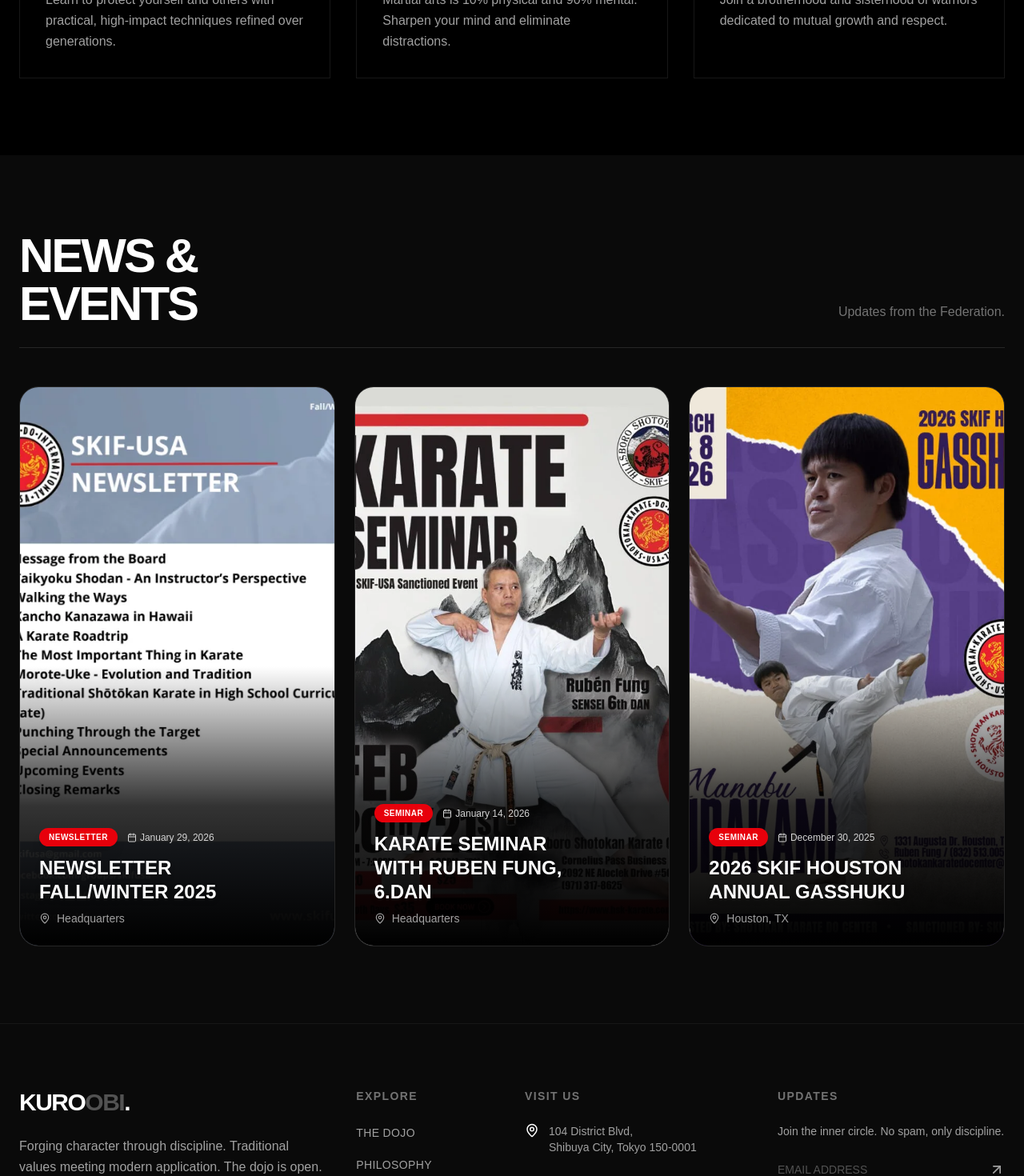
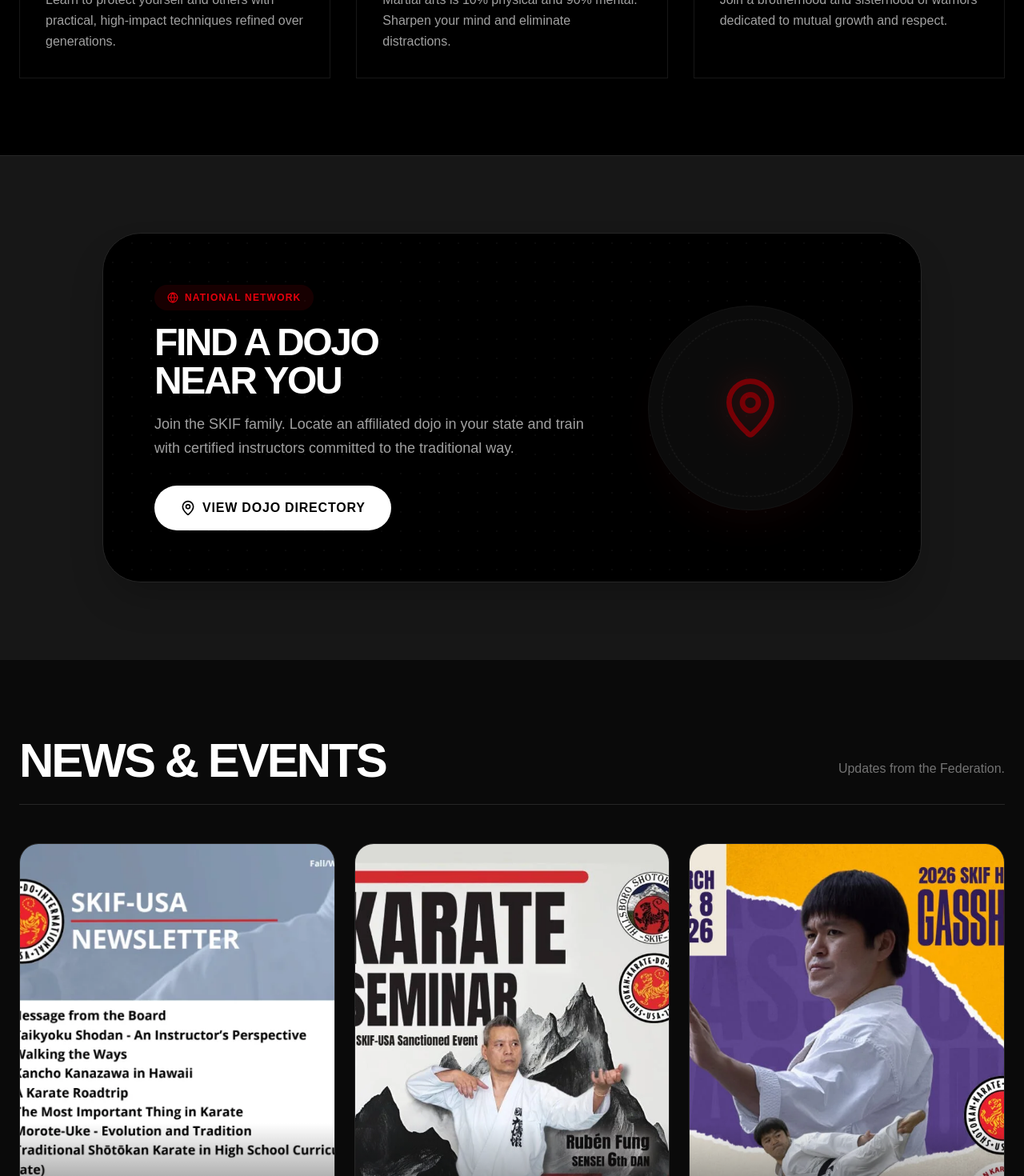
Before and after one commit to davidherascu-tx/skifusa, a Next.js app: page / in a window 1280 px wide. Shown: the part 1330-2800 px from the top of the page at 80% size. Built offline with nearby package versions, Linux system fonts and the light colour scheme.

Commit message:
page "Find dojo, Footer and Navbar changes

```diff
--- a/app/page.tsx
+++ b/app/page.tsx
@@ -1,6 +1,6 @@
 import Navbar from "@/components/Navbar";
 import Image from "next/image";
-import { Shield, Target, Users, ArrowRight, Mail, Calendar, MapPin } from "lucide-react";
+import { Shield, Target, Users, ArrowRight, Mail, Calendar, MapPin, Search, Globe } from "lucide-react";
 
 export default function Home() {
   return (
@@ -113,14 +113,56 @@
         </div>
       </section>
 
-      {/* 3. NEWS & EVENTS SECTION */}
-      <section id="news" className="py-24 px-6 bg-neutral-950">
+      {/* 3. FIND A DOJO SECTION */}
+      <section id="find-dojo" className="py-24 px-6 bg-neutral-900 border-t border-neutral-800 relative overflow-hidden">
+         {/* Background Glow Effect */}
+         <div className="absolute top-1/2 left-1/2 -translate-x-1/2 -translate-y-1/2 w-[600px] h-[600px] bg-red-600/5 rounded-full blur-[100px] -z-10" />
+
+         <div className="container mx-auto max-w-5xl">
+            <div className="bg-black rounded-[3rem] p-8 md:p-16 border border-neutral-800 relative overflow-hidden flex flex-col md:flex-row items-center gap-12 shadow-2xl">
+
+                {/* Dotted Pattern Overlay */}
+                <div className="absolute inset-0 opacity-20 pointer-events-none" style={{ backgroundImage: 'radial-gradient(#333 1px, transparent 1px)', backgroundSize: '24px 24px' }}></div>
+
+                {/* Left Text */}
+                <div className="flex-1 relative z-10 text-center md:text-left flex flex-col items-center md:items-start">
+                    <div className="inline-flex items-center gap-2 text-red-600 font-bold uppercase tracking-widest text-xs mb-4 bg-red-600/10 px-4 py-2 rounded-full">
+                        <Globe size={14} /> National Network
+                    </div>
+                    <h2 className="text-4xl md:text-5xl font-black uppercase tracking-tighter mb-4 text-white">
+                        Find a Dojo <br/> Near You
+                    </h2>
+                    <p className="text-neutral-400 text-lg leading-relaxed mb-8">
+                        Join the SKIF family. Locate an affiliated dojo in your state and train with certified instructors committed to the traditional way.
+                    </p>
+
+                    {/* BUTTON REPLACING SEARCH BAR */}
+                    <button className="bg-white text-black hover:bg-neutral-200 px-8 py-4 rounded-full font-bold uppercase tracking-wider transition-colors shadow-lg flex items-center justify-center gap-2 w-fit">
+                        <MapPin size={20} /> View Dojo Directory
+                    </button>
+                </div>
+
+                {/* Right Visual (Abstract Map/Icon) */}
+                <div className="relative z-10 w-full md:w-1/3 flex justify-center">
+                    <div className="relative w-48 h-48 md:w-64 md:h-64 bg-neutral-900 rounded-full flex items-center justify-center border border-neutral-800 shadow-2xl shadow-red-900/20 animate-[pulse_4s_ease-in-out_infinite]">
+                        <div className="absolute inset-4 border border-dashed border-neutral-700 rounded-full animate-[spin_20s_linear_infinite]" />
+                        <MapPin size={80} className="text-red-600 drop-shadow-[0_0_15px_rgba(220,38,38,0.5)]" />
+                    </div>
+                </div>
+
+            </div>
+         </div>
+      </section>
+
+      {/* 4. NEWS & EVENTS SECTION */}
+      <section id="news" className="py-24 px-6 bg-neutral-950 border-t border-neutral-900">
         <div className="container mx-auto">
-          <div className="flex flex-col md:flex-row justify-between items-end mb-12 border-b border-neutral-800 pb-6">
-            <h2 className="text-4xl md:text-6xl font-black uppercase tracking-tighter">
-              News & <br /> <span className="text-white">Events</span>
+          {/* UPDATED HEADER: Centered on Mobile, Row on Desktop */}
+          <div className="flex flex-col md:flex-row justify-between items-center md:items-end mb-12 border-b border-neutral-800 pb-6">
+            <h2 className="text-4xl md:text-6xl font-black uppercase tracking-tighter text-center md:text-left">
+              News & <span className="text-white">Events</span>
             </h2>
-            <p className="text-neutral-500 mb-2">Updates from the Federation.</p>
+            <p className="text-neutral-500 mb-2 mt-4 md:mt-0 text-center md:text-right">Updates from the Federation.</p>
           </div>
 
           <div className="grid md:grid-cols-3 gap-6">
@@ -174,23 +216,21 @@
             src={image}
             alt={title}
             fill
-            // Added 'group-active:' classes for mobile touch feedback
             className="object-cover transition-transform duration-700 group-hover:scale-105 group-active:scale-105"
          />
       </div>
 
       {/* Hover/Active Background Overlay */}
-      {/* Visible on hover (Desktop) OR Active/Touch (Mobile) */}
       <div className="absolute inset-0 bg-black/30 opacity-0 group-hover:opacity-100 group-active:opacity-100 transition-opacity duration-500" />
 
-      {/* Dark Overlay Gradient (Bottom only, permanent) */}
+      {/* Dark Overlay Gradient (Bottom only) */}
       <div className="absolute inset-x-0 bottom-0 h-1/2 bg-gradient-to-t from-black via-black/80 to-transparent" />
 
       {/* Content Area */}
       <div className="absolute inset-0 p-6 flex flex-col justify-end z-20">
          <div className="flex items-end justify-between w-full gap-4">
 
-             {/* Left Text Info - Changed 'w-full' to 'flex-1' so it doesn't push the arrow off screen on mobile */}
+             {/* Left Text Info */}
              <div className="flex flex-col items-start flex-1 pr-2">
 
                  {/* CATEGORY & DATE */}
@@ -213,9 +253,6 @@
              </div>
 
              {/* Arrow Button */}
-             {/* MOBILE (Default): opacity-100 translate-y-0 (Always Visible)
-                DESKTOP (md:): opacity-0 translate-y-4 (Hidden by default, reveals on hover)
-             */}
              <div className="bg-white text-black p-3 rounded-full shadow-lg shrink-0
                              opacity-100 translate-y-0
                              md:opacity-0 md:translate-y-4 md:group-hover:opacity-100 md:group-hover:translate-y-0
--- a/components/Footer.tsx
+++ b/components/Footer.tsx
@@ -1,6 +1,6 @@
 // components/Footer.tsx
 import Link from "next/link";
-import { Instagram, Twitter, Facebook, ArrowUpRight, MapPin, Mail, Phone } from "lucide-react";
+import { Instagram, Facebook, ArrowUpRight, MapPin, Mail, Phone, X } from "lucide-react";
 
 export default function Footer() {
   return (
@@ -10,56 +10,51 @@
         {/* TOP SECTION: GRID */}
         <div className="grid grid-cols-1 md:grid-cols-12 gap-12 md:gap-8 mb-20">
 
-          {/* COLUMN 1: BRANDING (Span 4) */}
-          <div className="md:col-span-4 flex flex-col justify-between">
-            <div>
-              <Link href="/" className="text-3xl font-black tracking-tighter uppercase mb-6 block">
-                Kuro<span className="text-neutral-600">Obi</span>.
+          {/* UPDATED LOGO & TITLE SECTION ONLY */}
+          <div className="md:col-span-6 flex flex-col md:flex-row items-center gap-6 text-center md:text-left">
+            {/* Logo */}
+            <div className="shrink-0">
+              <img
+                src="/skifusa_logo.webp"
+                alt="SKIF USA Logo"
+                className="h-28 md:h-36 w-auto object-contain"
+              />
+            </div>
+
+            {/* Title and Slogan */}
+            <div className="flex flex-col items-center md:items-start">
+              <Link href="/" className="text-4xl md:text-5xl font-black tracking-tighter uppercase leading-none mb-3 block">
+                SKIF.<span className="text-neutral-600">USA</span>
               </Link>
-              <p className="text-neutral-400 max-w-sm leading-relaxed mb-8">
-                Forging character through discipline. Traditional values meeting modern application.
-                The dojo is open.
+              <p className="text-neutral-400 text-sm md:text-base uppercase tracking-[0.2em] whitespace-nowrap">
+                One Style. One Spirit. One Federation.
               </p>
             </div>
           </div>
 
-          {/* COLUMN 2: SITEMAP (Span 2) */}
-          <div className="md:col-span-2">
-            <h4 className="font-bold uppercase tracking-widest mb-6 text-sm text-neutral-500">Explore</h4>
-            <ul className="space-y-4">
-              {['The Dojo', 'Philosophy', 'Instructors', 'Schedule', 'Student Portal'].map((item) => (
-                <li key={item}>
-                  <Link href="#" className="text-neutral-400 hover:text-white transition-colors text-sm uppercase font-medium tracking-wide">
-                    {item}
-                  </Link>
-                </li>
-              ))}
-            </ul>
-          </div>
-
-          {/* COLUMN 3: CONTACT (Span 3) */}
+          {/* COLUMN 3: CONTACT (Kept original as requested) */}
           <div className="md:col-span-3">
-            <h4 className="font-bold uppercase tracking-widest mb-6 text-sm text-neutral-500">Visit Us</h4>
+            <h4 className="font-bold uppercase tracking-widest mb-6 text-sm text-neutral-500">Contact Us</h4>
             <ul className="space-y-6 text-neutral-400 text-sm">
               <li className="flex items-start gap-3">
                 <MapPin className="shrink-0 text-white" size={18} />
                 <span>
-                  104 District Blvd,<br />
-                  Shibuya City, Tokyo 150-0001
+                  P.O. Box 42316<br />
+                  Cincinnati, OH 45242
                 </span>
               </li>
               <li className="flex items-center gap-3">
                 <Mail className="shrink-0 text-white" size={18} />
-                <span>sensei@kuroobi.com</span>
+                <span>skifusa@gmail.com</span>
               </li>
               <li className="flex items-center gap-3">
                 <Phone className="shrink-0 text-white" size={18} />
-                <span>+81 90-5555-0199</span>
+                <span>+1 (513) 555-0199</span>
               </li>
             </ul>
           </div>
 
-          {/* COLUMN 4: NEWSLETTER (Span 3) */}
+          {/* COLUMN 4: UPDATES (Kept original as requested) */}
           <div className="md:col-span-3">
             <h4 className="font-bold uppercase tracking-widest mb-6 text-sm text-neutral-500">Updates</h4>
             <p className="text-neutral-400 text-sm mb-4">Join the inner circle. No spam, only discipline.</p>
@@ -78,16 +73,16 @@
           </div>
         </div>
 
-        {/* BOTTOM SECTION: COPYRIGHT & SOCIALS */}
+        {/* BOTTOM SECTION */}
         <div className="border-t border-neutral-900 pt-8 flex flex-col md:flex-row justify-between items-center gap-6">
           <p className="text-neutral-600 text-xs uppercase tracking-wider">
-            &copy; {new Date().getFullYear()} KuroObi Organization. All rights reserved.
+            &copy; {new Date().getFullYear()} SKIF.USA. All rights reserved.
           </p>
 
           <div className="flex gap-6">
-            <SocialLink icon={<Instagram size={20} />} />
-            <SocialLink icon={<Twitter size={20} />} />
-            <SocialLink icon={<Facebook size={20} />} />
+            <SocialLink href="https://facebook.com" icon={<Facebook size={20} />} />
+            <SocialLink href="https://x.com" icon={<X size={20} />} />
+            <SocialLink href="https://instagram.com" icon={<Instagram size={20} />} />
           </div>
         </div>
       </div>
@@ -95,10 +90,9 @@
   );
 }
 
-// Small helper for socials
-function SocialLink({ icon }: { icon: any }) {
+function SocialLink({ icon, href }: { icon: React.ReactNode, href: string }) {
   return (
-    <a href="#" className="text-neutral-500 hover:text-white transition-colors duration-300">
+    <a href={href} target="_blank" rel="noopener noreferrer" className="text-neutral-500 hover:text-white transition-colors duration-300">
       {icon}
     </a>
   );
--- a/components/Navbar.tsx
+++ b/components/Navbar.tsx
@@ -35,6 +35,7 @@
     submenu: [
         { name: "Membership", href: "/membership" },
         { name: "Black Belt Registry", href: "/registry" },
+        { name: "Find a Dojo", href: "/dojo" },
         { name: "Technical", href: "/technical" },
     ]
   },
```
